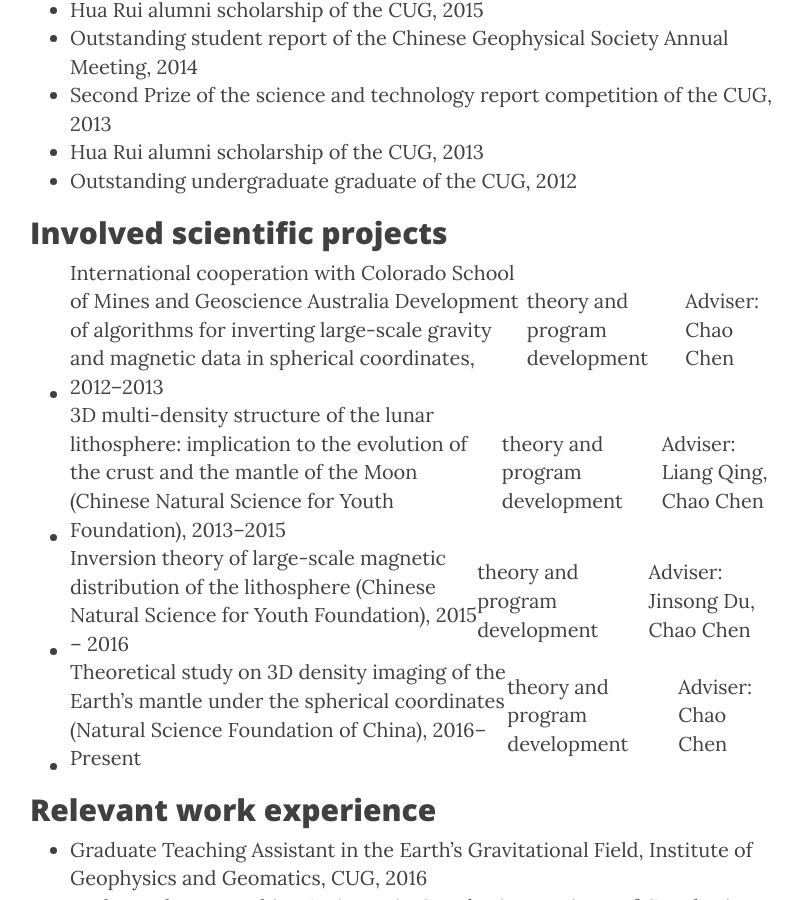
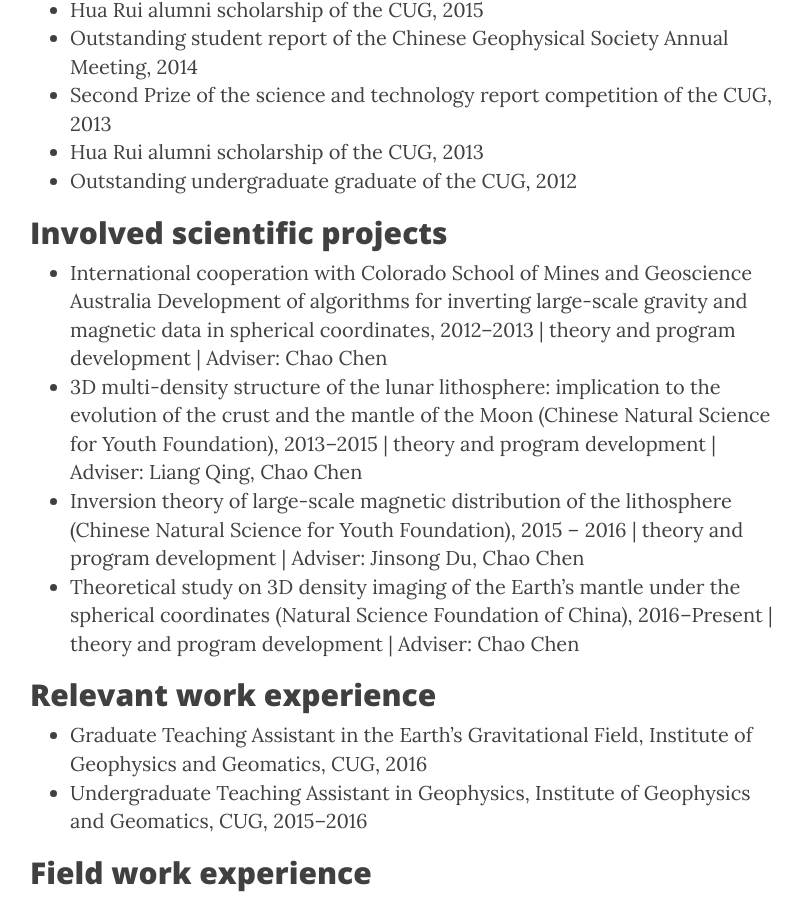
Before and after one commit to YiZhangCUG/YiZhangCUG.github.io, a Jekyll site: the page built from resumes.md, in a window 1280 px wide and 900 px high, scrolled down 1561 px. Shown: the whole window, without its empty margins (235-1037 px from the left). Built offline with Jekyll 4.4.1, drawn with Linux system fonts in a browser that asks for light colours; nearby versions of some CDN libraries.

Commit message:
Update resumes.md

```diff
--- a/resumes.md
+++ b/resumes.md
@@ -40,10 +40,10 @@
 + Outstanding undergraduate graduate of the CUG, 2012
 
 ## Involved scientific projects
-+ International cooperation with Colorado School of Mines and Geoscience Australia Development of algorithms for inverting large-scale gravity and magnetic data in spherical coordinates, 2012–2013 | theory and program development | Adviser: Chao Chen
-+ 3D multi-density structure of the lunar lithosphere: implication to the evolution of the crust and the mantle of the Moon (Chinese Natural Science for Youth Foundation), 2013–2015 | theory and program development | Adviser: Liang Qing, Chao Chen
-+ Inversion theory of large-scale magnetic distribution of the lithosphere (Chinese Natural Science for Youth Foundation), 2015 – 2016 | theory and program development | Adviser: Jinsong Du, Chao Chen
-+ Theoretical study on 3D density imaging of the Earth's mantle under the spherical coordinates (Natural Science Foundation of China), 2016–Present | theory and program development | Adviser: Chao Chen
++ International cooperation with Colorado School of Mines and Geoscience Australia Development of algorithms for inverting large-scale gravity and magnetic data in spherical coordinates, 2012–2013 \| theory and program development \| Adviser: Chao Chen
++ 3D multi-density structure of the lunar lithosphere: implication to the evolution of the crust and the mantle of the Moon (Chinese Natural Science for Youth Foundation), 2013–2015 \| theory and program development \| Adviser: Liang Qing, Chao Chen
++ Inversion theory of large-scale magnetic distribution of the lithosphere (Chinese Natural Science for Youth Foundation), 2015 – 2016 \| theory and program development \| Adviser: Jinsong Du, Chao Chen
++ Theoretical study on 3D density imaging of the Earth's mantle under the spherical coordinates (Natural Science Foundation of China), 2016–Present \| theory and program development \| Adviser: Chao Chen
 
 ## Relevant work experience
 + Graduate Teaching Assistant in the Earth’s Gravitational Field, Institute of Geophysics and Geomatics, CUG, 2016
```
